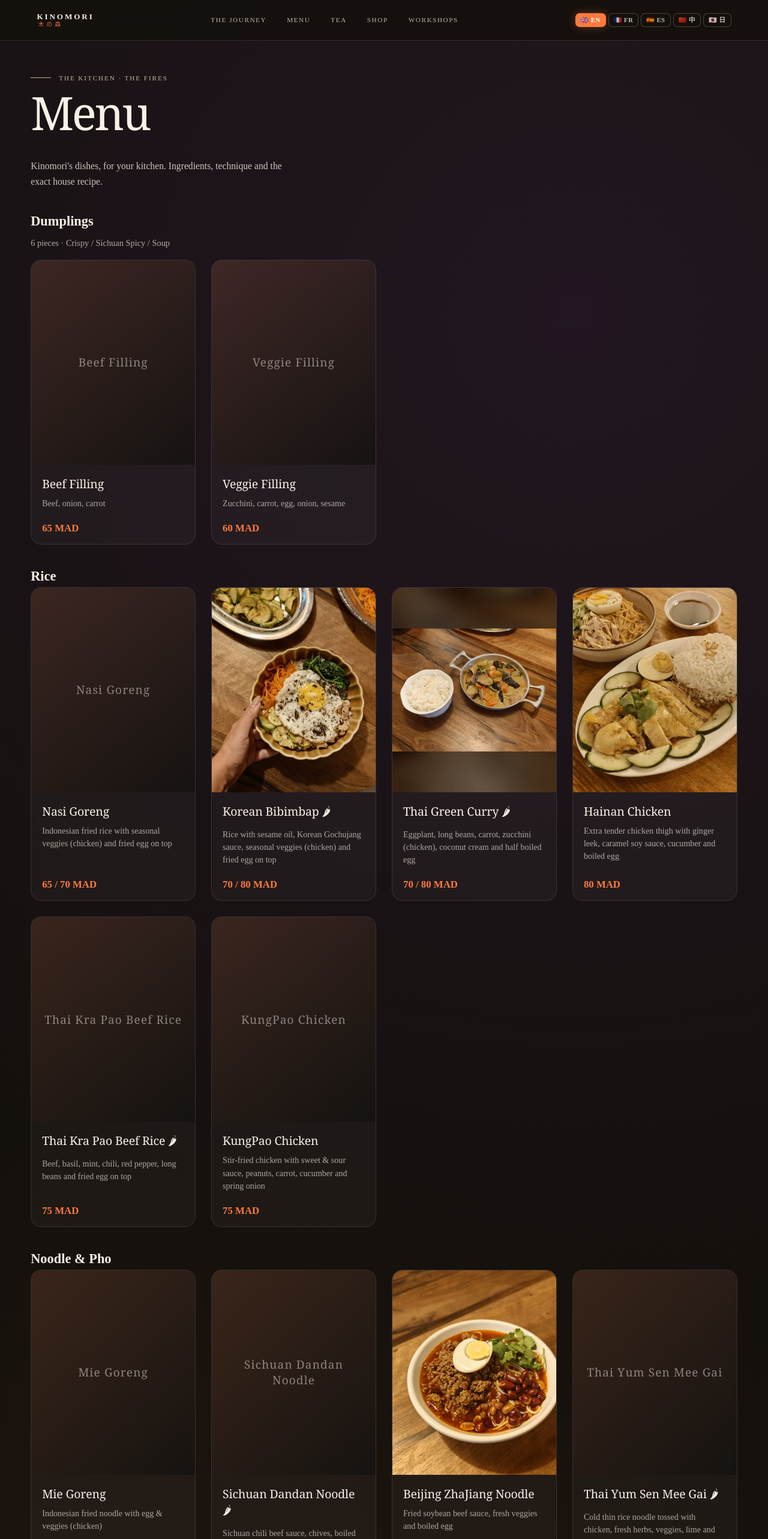
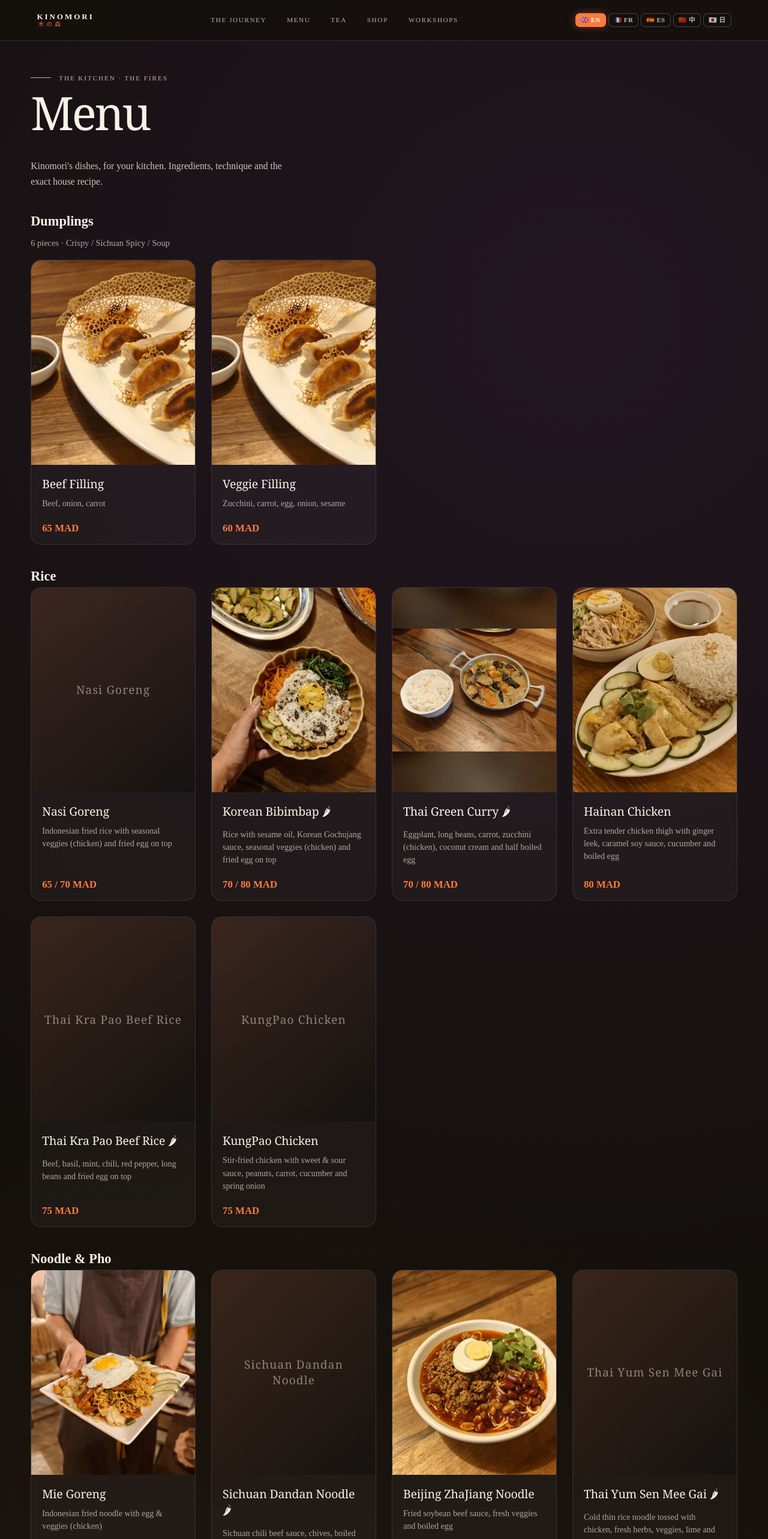
Before and after one commit to popifresco12/kinomori-site, a React (Vite) app: page /#/menu in a window 1280 px wide. Shown: the top 2566 px of the page at 60% size. Built offline with nearby package versions, Linux system fonts and the light colour scheme.

Commit message:
menu: fotos Dumplings (compartida beef/veggie) + Mie Goreng

```diff
--- a/src/pages/MenuPage.tsx
+++ b/src/pages/MenuPage.tsx
@@ -28,8 +28,8 @@ const MENU: MenuSection[] = [
     id: "dumplings",
     note: "6 pieces · Crispy / Sichuan Spicy / Soup",
     items: [
-      { name: "Beef Filling", price: "65", desc: "Beef, onion, carrot" },
-      { name: "Veggie Filling", price: "60", desc: "Zucchini, carrot, egg, onion, sesame" },
+      { name: "Beef Filling", price: "65", desc: "Beef, onion, carrot", image: "media/dish-dumplings.webp" },
+      { name: "Veggie Filling", price: "60", desc: "Zucchini, carrot, egg, onion, sesame", image: "media/dish-dumplings.webp" },
     ],
   },
   {
@@ -80,6 +80,7 @@ const MENU: MenuSection[] = [
         name: "Mie Goreng",
         price: "65 / 70",
         desc: "Indonesian fried noodle with egg & veggies (chicken)",
+        image: "media/dish-mie-goreng.webp",
       },
       {
         name: "Sichuan Dandan Noodle",
```
Also changed, not shown: public/media/dish-dumplings.webp (added), public/media/dish-mie-goreng.webp (added).
